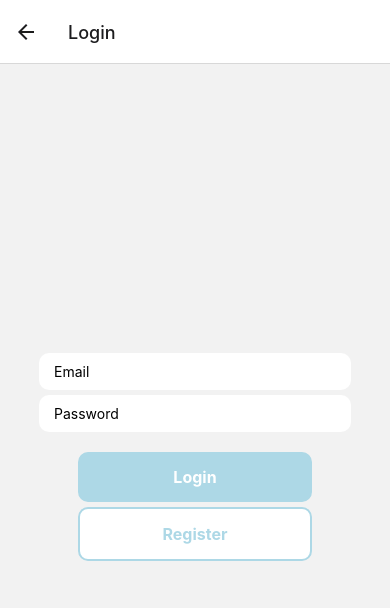
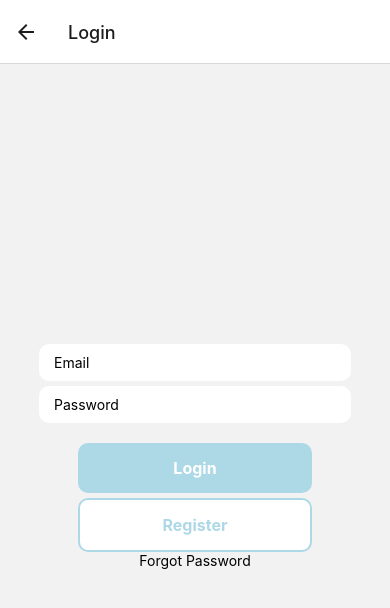
Before and after one commit to Kshitiz1403/FD_RN, a React Native app: screen /Login in a window 390 px wide. Shown: the top 608 px of the page. Built offline with nearby package versions, Linux system fonts and the light colour scheme; no server answers.

Commit message:
add reset password functionality

```diff
--- a/screens/LoginScreen.js
+++ b/screens/LoginScreen.js
@@ -40,6 +40,17 @@ const LoginScreen = () => {
             .catch(error => alert(error))
     }
 
+    const handleResetPassword = () => {
+        auth
+            .sendPasswordResetEmail(email)
+            .then(() => {
+                alert("Password reset email sent!")
+            })
+            .catch((error) => {
+                alert(error)
+            })
+    }
+
     return (
         <View
             style={styles.container}
@@ -72,6 +83,11 @@ const LoginScreen = () => {
                     style={[styles.button, styles.buttonOutline]}
                 >
                     <Text style={styles.buttonOutlineText}>Register</Text>
+                </TouchableOpacity>
+                <TouchableOpacity
+                    onPress={handleResetPassword}
+                >
+                    <Text>Forgot Password</Text>
                 </TouchableOpacity>
             </View>
         </View>
```
